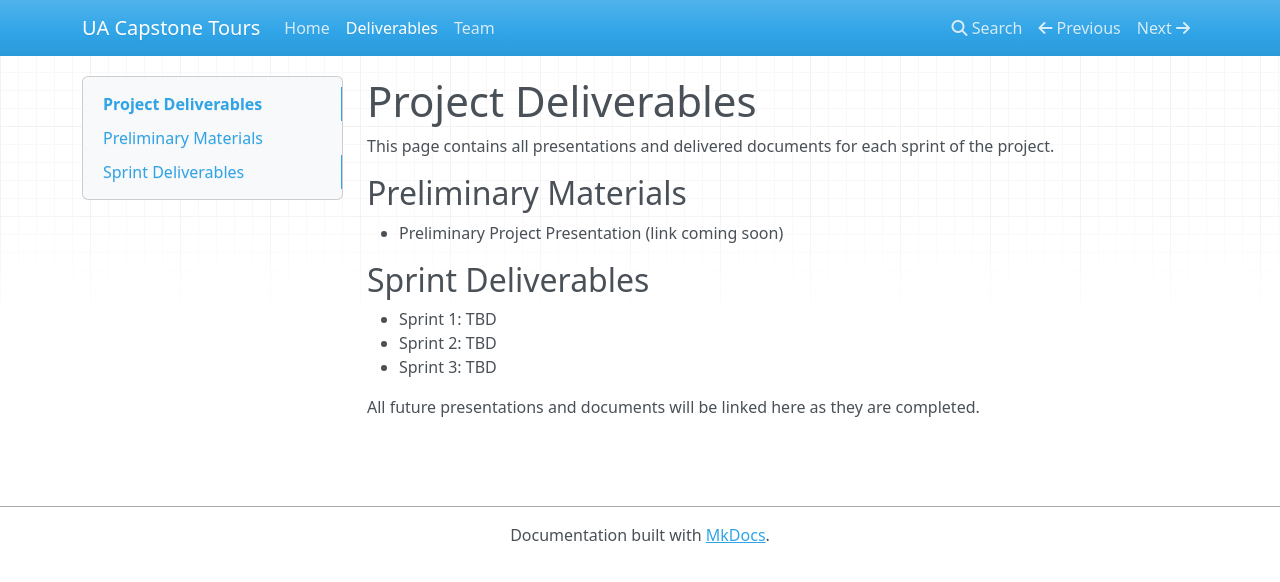
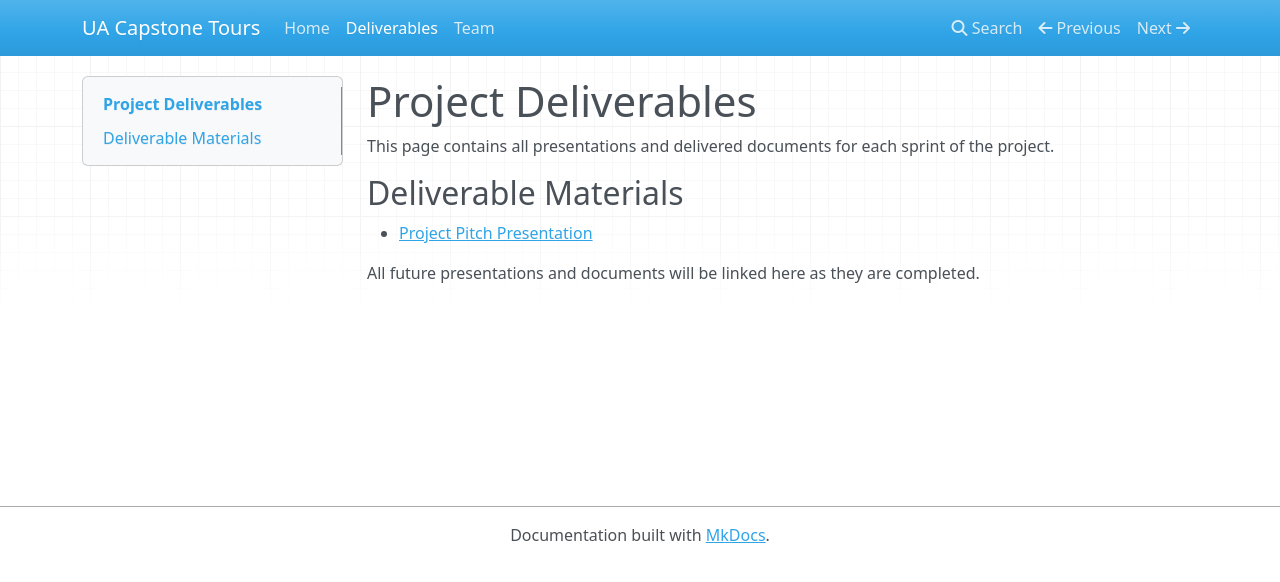
Before and after one commit to waltermink/ua-capstone-tours, an MkDocs documentation site: the page built from docs/deliverables.md, in a window 1280 px wide. Shown: the top 582 px of the page. Built offline with MkDocs 1.6.1, drawn with Linux system fonts in a browser that asks for light colours; nearby versions of some CDN libraries.

Commit message:
Fixed issues with the repo website... ugh

```diff
--- a/docs/deliverables.md
+++ b/docs/deliverables.md
@@ -2,14 +2,8 @@
 
 This page contains all presentations and delivered documents for each sprint of the project.
 
-## Preliminary Materials
+## Deliverable Materials
 
-- Preliminary Project Presentation (link coming soon)
-
-## Sprint Deliverables
-
-- Sprint 1: TBD
-- Sprint 2: TBD
-- Sprint 3: TBD
+- [Project Pitch Presentation](assets/deliverables/pitch_presentation.pdf)
 
 All future presentations and documents will be linked here as they are completed.
```
Also changed, not shown: docs/team.md (+1 -1 lines).
